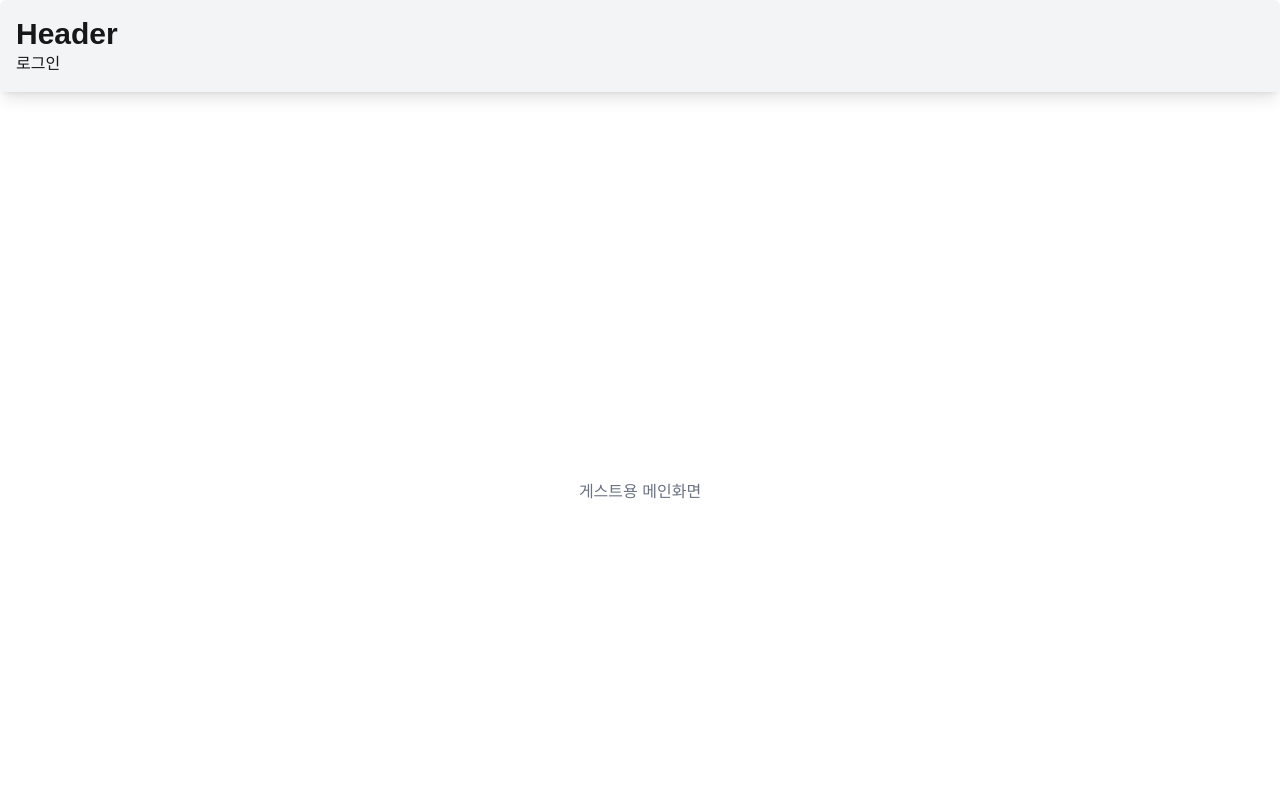
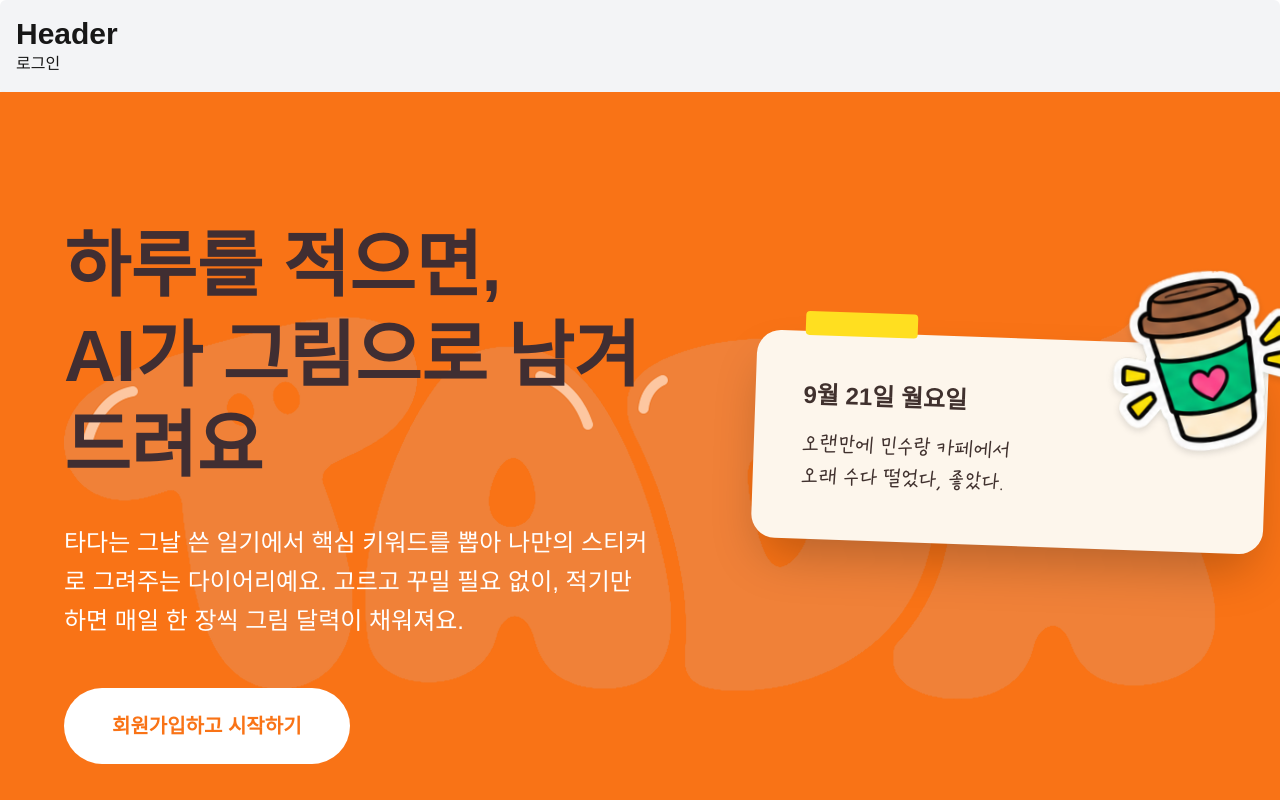
Before and after one commit to OhSSangHoon/tada-frontend, a Next.js app: page / in a window 1280 px wide. Shown: the top 800 px of the page. Built offline with nearby package versions, Linux system fonts and the light colour scheme; no server answers; a web font is replaced by a local one.

Commit message:
feat: 비로그인 게스트 랜딩 페이지 추가

```diff
--- a/app/page.tsx
+++ b/app/page.tsx
@@ -1,15 +1,19 @@
 "use client";
 
+import { useState } from "react";
 import { CalendarSection } from "@/domains/calendar/components/CalendarSection";
 import { SearchModal } from "@/domains/search/components/SearchModal";
 import { SidePanels } from "./SidePanels";
 import { useAuthReady } from "@/shared/lib/auth-ready-context";
 import { useAccessToken } from "@/shared/lib/token-store";
+import { GuestLandingPage } from "@/domains/guest/components/GuestLandingPage";
+import { AuthModal } from "@/domains/auth/components/AuthModal";
 
 export default function Home() {
   // 인증 정보 복원이 끝났는지, 로그인된 상태인지를 확인한다.
   const isAuthReady = useAuthReady();
   const accessToken = useAccessToken();
+  const [isAuthModalOpen, setIsAuthModalOpen] = useState(false);
 
   // 복원이 끝나기 전에는 게스트 화면이 깜빡이는 것을 막기 위해 아무것도 그리지 않는다.
   if (!isAuthReady) {
@@ -19,9 +23,18 @@ export default function Home() {
   // 비로그인: 게스트용 메인화면
   if (!accessToken) {
     return (
-      <div className="flex h-screen w-full items-center justify-center">
-        <p className="text-gray-500">게스트용 메인화면</p>
-      </div>
+      <>
+        <GuestLandingPage onGetStarted={() => setIsAuthModalOpen(true)} />
+        {isAuthModalOpen && (
+          <AuthModal
+            initialMode="signup"
+            onClose={() => setIsAuthModalOpen(false)}
+          />
+        )}
+        {/* <div className="flex h-screen w-full items-center justify-center">
+          <p className="text-gray-500">게스트용 메인화면</p>
+        </div> */}
+      </>
     );
   }
 
--- a/domains/auth/components/AuthModal.tsx
+++ b/domains/auth/components/AuthModal.tsx
@@ -12,12 +12,15 @@ import { SignupForm } from "@/domains/auth/components/SignupForm";
 //부모 컴포넌트에서 전달받을 값을 정의한다.
 interface AuthModalProps {
   onClose: () => void;
+
+  // 모달을 열 때 처음 보여줄 화면
+  initialMode?: "login" | "signup";
 }
 
 //인증 모달 컴포넌트
-export function AuthModal({ onClose }: AuthModalProps) {
+export function AuthModal({ onClose, initialMode = "login" }: AuthModalProps) {
   // 현재 모달이 로그인 화면인지 회원가입 화면인지 관리한다.
-  const [mode, setMode] = useState<"login" | "signup">("login");
+  const [mode, setMode] = useState<"login" | "signup">(initialMode);
 
   return (
     // 화면 전체를 덮는 모달 배경
--- /dev/null
+++ b/domains/guest/components/GuestLandingPage.tsx
@@ -0,0 +1,171 @@
+"use client";
+
+import { DIARY_FONT } from "@/domains/diary/utils/fonts";
+
+interface GuestLandingPageProps {
+  // 본문 내 "회원가입하고 시작하기" 버튼 클릭 콜백
+  // 실제 모달 열기(+ 로그인/회원가입 탭 전환)는 상위(app/page.tsx 등)에서 AuthModal로 처리
+  // 로그인 버튼은 기존 앱 레이아웃(헤더 등)에 이미 있어서 여기서는 별도로 만들지 않음
+  onGetStarted: () => void;
+}
+
+// public/guest-bg/ 폴더에 저장된 배경 이미지 경로.
+const HERO_BG_IMAGE = "/guest-bg/TADA_LOGO-bg.png";
+
+// public/stickers/ 폴더의 실제 스티커 일러스트
+const COFFEE_STICKER_IMAGE = "/stickers/coffee.png";
+
+const STEPS = [
+  {
+    step: 1,
+    title: "오늘 있었던 일을 적어요",
+    description: "편하게, 있었던 일을 떠오르는 대로 적기만 하면 돼요.",
+  },
+  {
+    step: 2,
+    title: "AI가 스티커로 그려줘요",
+    description:
+      "일기 속 핵심 키워드를 골라 AI가 자동으로 그림 스티커를 만들어요.",
+  },
+  {
+    step: 3,
+    title: "달력에 차곡차곡 쌓여요",
+    description:
+      "완성된 스티커가 그날 날짜에 붙어, 한눈에 보는 그림 다이어리가 돼요.",
+  },
+];
+
+function BgPattern() {
+  return (
+    <div
+      aria-hidden
+      className="pointer-events-none absolute inset-0 overflow-hidden"
+    >
+      <img
+        src={HERO_BG_IMAGE}
+        alt=""
+        style={{
+          position: "absolute",
+          left: "50%",
+          top: "50%",
+          transform: "translate(-50%, -50%)",
+          width: "90%",
+          maxWidth: "none",
+          opacity: 0.6,
+        }}
+      />
+    </div>
+  );
+}
+
+export function GuestLandingPage({ onGetStarted }: GuestLandingPageProps) {
+  return (
+    <div className="bg-black">
+      {/* 1섹션: 히어로 */}
+      <section className="relative flex min-h-screen flex-col justify-center overflow-hidden bg-[#F97316] px-6 py-20 md:py-28">
+        <BgPattern />
+        <div className="relative mx-auto flex w-full max-w-6xl flex-col items-start gap-14 md:flex-row md:items-center md:justify-between">
+          <div className="max-w-2xl">
+            <h1 className="text-6xl font-bold leading-tight text-[#402E32] md:text-7xl">
+              하루를 적으면,
+              <br />
+              AI가 그림으로 남겨
+              <br />
+              드려요
+            </h1>
+            <p className="mt-8 text-2xl leading-relaxed text-white">
+              타다는 그날 쓴 일기에서 핵심 키워드를 뽑아 나만의 스티커로
+              그려주는 다이어리예요. 고르고 꾸밀 필요 없이, 적기만 하면 매일 한
+              장씩 그림 달력이 채워져요.
+            </p>
+            <button
+              type="button"
+              onClick={onGetStarted}
+              className="mt-12 rounded-full bg-white px-12 py-6 text-xl font-bold text-[#F97316] cursor-pointer hover:brightness-95"
+            >
+              회원가입하고 시작하기
+            </button>
+          </div>
+
+          {/* 오른쪽 스티커 미리보기 카드 - 한 단계 더 확대 + 우측 상단으로 50px 이동 */}
+          <div className="relative w-full max-w-lg shrink-0 rotate-2 translate-x-[50px] -translate-y-[50px] rounded-3xl bg-[#FDF6EC] p-12 shadow-2xl md:w-[36rem]">
+            <div className="absolute -top-5 left-12 h-6 w-28 rounded-sm bg-yellow-300" />
+            {/* 커피 스티커 - 카드 우측 상단에 살짝 겹치게 배치 */}
+            <img
+              src={COFFEE_STICKER_IMAGE}
+              alt="커피 스티커"
+              className="pointer-events-none absolute -top-20 -right-8 h-48 w-48 object-contain drop-shadow-md"
+            />
+            <div className="pr-24">
+              <p className="text-2xl font-bold text-[#40312E]">
+                9월 21일 월요일
+              </p>
+              <p className={`mt-4 text-2xl text-[#40312E] ${DIARY_FONT}`}>
+                오랜만에 민수랑 카페에서
+                <br />
+                오래 수다 떨었다, 좋았다.
+              </p>
+            </div>
+          </div>
+        </div>
+      </section>
+
+      {/* 2섹션: 이렇게 써요 */}
+      <section className="relative flex min-h-screen flex-col justify-center overflow-hidden bg-[#F97316] px-6 py-20 md:py-28">
+        <BgPattern />
+        <div className="relative mx-auto w-full max-w-6xl">
+          <h2 className="text-5xl font-bold text-white md:text-6xl">
+            이렇게 써요
+          </h2>
+          <p className="mt-4 text-xl text-white/90 md:text-2xl">
+            복잡한 설정 없이 세 단계면 충분해요.
+          </p>
+
+          <div className="mt-20 grid gap-10 md:grid-cols-3">
+            {STEPS.map(({ step, title, description }) => (
+              <div
+                key={step}
+                className="rounded-3xl bg-white/95 p-12 shadow-sm"
+              >
+                <span className="flex h-14 w-14 items-center justify-center rounded-full bg-[#F97316] text-xl font-bold text-white">
+                  {step}
+                </span>
+                <p className="mt-8 text-2xl font-bold text-[#40312E]">
+                  {title}
+                </p>
+                <p className="mt-4 text-lg leading-relaxed text-gray-500">
+                  {description}
+                </p>
+              </div>
+            ))}
+          </div>
+        </div>
+      </section>
+
+      {/* 3섹션: 하단 CTA */}
+      <section className="relative flex min-h-screen flex-col items-center justify-center overflow-hidden bg-[#F97316] px-6 py-20 md:py-28">
+        <BgPattern />
+        <div className="relative w-full max-w-5xl rounded-3xl bg-white px-16 py-28 text-center shadow-2xl">
+          <h3 className="text-4xl font-bold text-[#40312E] md:text-5xl">
+            오늘 하루, 스티커 한 장으로 남겨볼까요?
+          </h3>
+          <p className="mt-6 text-xl text-gray-500">
+            가입은 1분이면 충분해요, 오늘의 일기부터 시작해보세요.
+          </p>
+          <button
+            type="button"
+            onClick={onGetStarted}
+            className="mt-12 rounded-full bg-[#F97316] px-12 py-6 text-xl font-bold text-white cursor-pointer hover:brightness-95"
+          >
+            회원가입하고 시작하기
+          </button>
+        </div>
+      </section>
+
+      {/* 푸터 */}
+      <footer className="mx-auto max-w-6xl px-6 py-10 text-center text-xs text-white/40">
+        © {new Date().getFullYear()} TADA. All rights reserved.
+      </footer>
+    </div>
+  );
+}
```
Also changed, not shown: public/guest-bg/TADA_LOGO-bg.png (added), public/guest-bg/TADA_LOGO_bg.svg (added).
